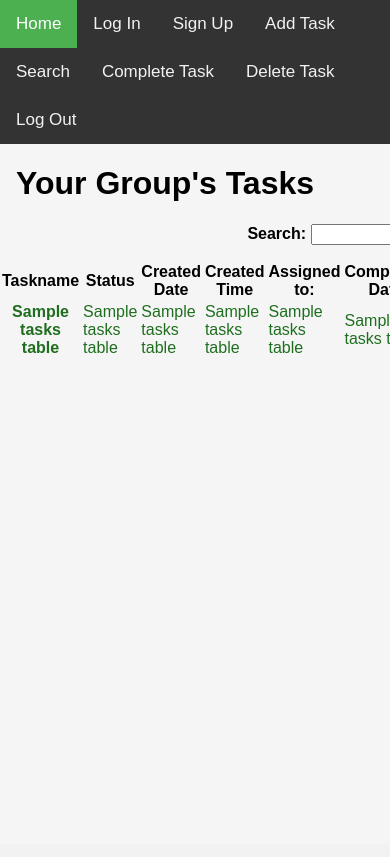
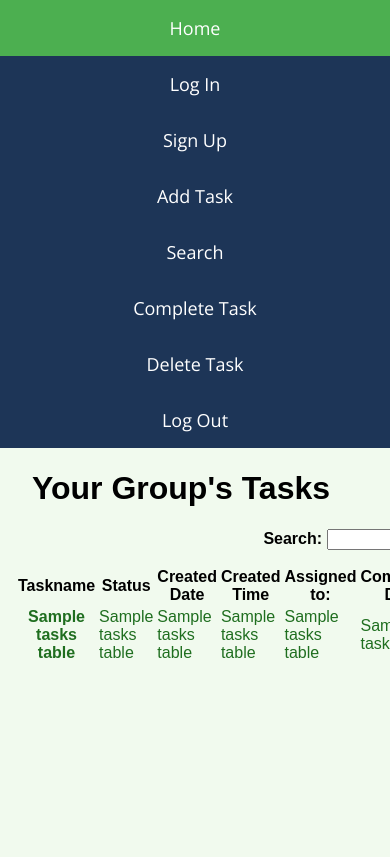
Before and after one commit to cjerryc/Bay_DB, a Flask app: page /home in a window 390 px wide; the page is wider, and only the part inside the window is pictured. Shown: the top 857 px of that part. Before the commit the page ends 353 px from the top of that part, so only its background shows below. Run offline with Flask 2, Linux system fonts and the light colour scheme; a database or web service that is not in the repository returns one stand-in record (values such as "Sample title"); some libraries are stand-ins or nearby versions.

Commit message:
peephomepage

```diff
--- a/static/style.css
+++ b/static/style.css
@@ -1,13 +1,64 @@
 body {
     margin: 0;
-    background-color: whitesmoke;
+    background-color: #f1faee;
     font-family: Arial, Helvetica, sans-serif;
-  }
+}
   h1 {
     color: black;
   }
   p {
     color: black;
+  }
+  .sidebar {
+    margin: 0;
+    padding: 0;
+    width: 175px;
+    background-color: #1d3557;
+    position: fixed;
+    height: 100%;
+    overflow: auto;
+  }
+
+  .sidebar a {
+    display: block;
+    color: rgb(255, 255, 255);
+    padding: 16px;
+    text-decoration: none;
+    font-family: 'Open Sans', sans-serif;
+    font-size: large;
+  }
+
+  .sidebar a.active {
+    background-color: #4CAF50;
+    color: white;
+  }
+
+  .sidebar a:hover:not(.active) {
+    background-color: #457b9d;
+    color: white;
+  }
+
+  div.content {
+    margin-left: 200px;
+    padding: 1px 16px;
+    height: 1000px;
+  }
+
+  @media screen and (max-width: 700px) {
+    .sidebar {
+      width: 100%;
+      height: auto;
+      position: relative;
+    }
+    .sidebar a {float: left;}
+    div.content {margin-left: 0;}
+  }
+
+  @media screen and (max-width: 400px) {
+    .sidebar a {
+      text-align: center;
+      float: none;
+    }
   }
   .topnav {
     overflow: hidden;
--- a/templates/home.html
+++ b/templates/home.html
@@ -5,22 +5,24 @@
     <meta name="viewport" content="width=device-width, initial-scale=1">
     <link rel="stylesheet" href="../static/style.css">
     <link rel="stylesheet" href="../static/style.css">
+    <link rel="preconnect" href="https://fonts.gstatic.com">
+    <link href="https://fonts.googleapis.com/css2?family=Abel&family=Open+Sans:wght@400;600&display=swap" rel="stylesheet">
     <script src="https://ajax.googleapis.com/ajax/libs/jquery/3.5.1/jquery.min.js"></script>
     <script src="../static/home.js"></script>
     </head>
     <body>
 
-    <ul class="topnav">
-        <li><a class= "active" href = window.location.href >Home</a></li>
-        <li><a href = "login">Log In</a></li>
-        <li><a href = "signup">Sign Up</a></li>
-        <li><a href = "addtask">Add Task</a></li>
-        <li><a href = "search"> Search</a></li>
-        <li><a href = "completetask"> Complete Task</a></li>
-        <li><a href = "deletetask"> Delete Task</a></li>
-        <li><a href = "login"> Log Out</a></li>
-    </ul>
-
+      <div class="sidebar">
+        <a class= "active" href = window.location.href >Home</a>
+        <a href = "login">Log In</a>
+        <a href = "signup">Sign Up</a>
+        <a href = "addtask">Add Task</a>
+        <a href = "search"> Search</a>
+        <a href = "completetask"> Complete Task</a>
+        <a href = "deletetask"> Delete Task</a>
+        <a href = "login"> Log Out</a>
+      </div>
+      <div class = "content">
     <div style="padding-left:16px">
       <h1>Your Group's Tasks</h1>
       <p></p>
@@ -58,5 +60,6 @@
           </tr>
           {% endfor %}
         </table>
+      </div>
     </body>
 </html>
```
Also changed, not shown: templates/addtask.html (+9 -5 lines), templates/completetask.html (+9 -6 lines), templates/deletetask.html (+9 -5 lines), templates/index.html (+17 -9 lines), templates/login.html (+9 -6 lines), templates/search.html (+9 -1 lines), templates/signup.html (+9 -5 lines), 1 other file.
